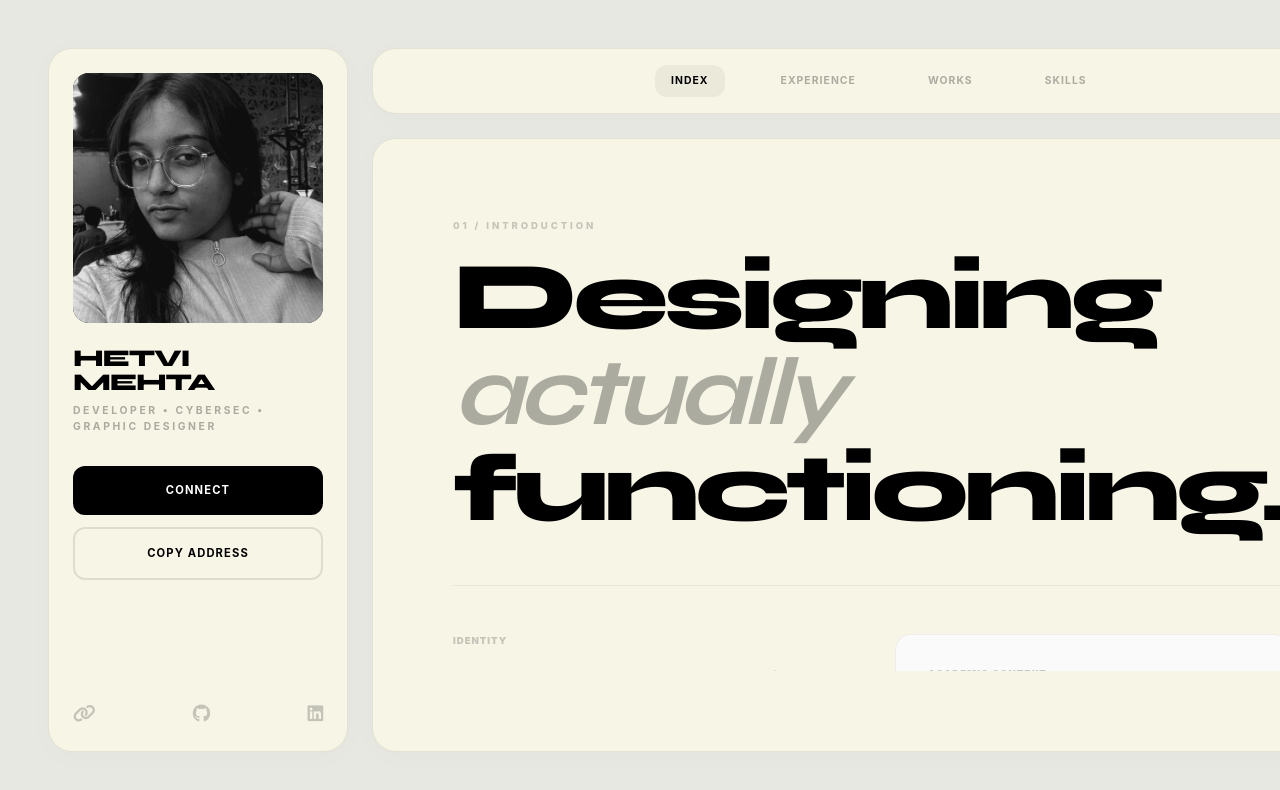
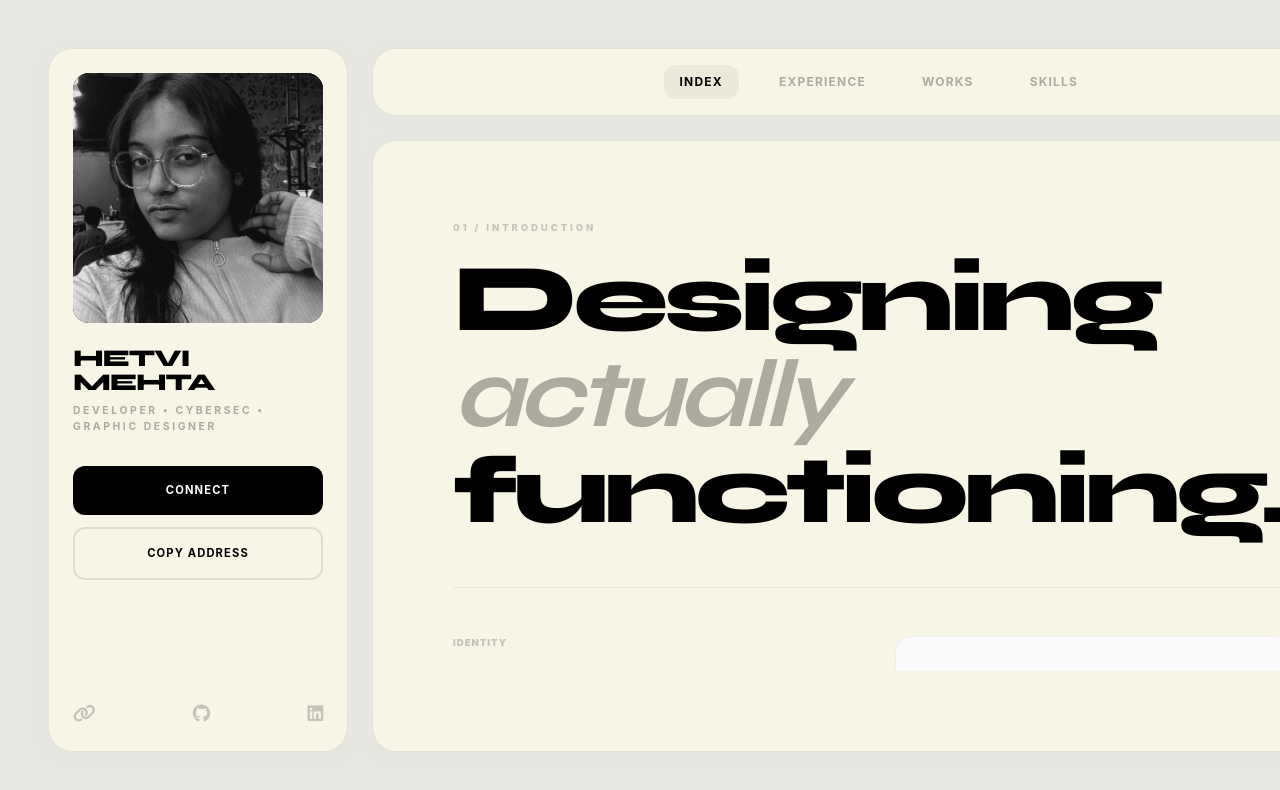
Before and after one commit to Hetveemehta/Portfolio, a plain HTML site: page Portfolio/index.html in a window 1280 px wide. Shown: the top 790 px of the page. Drawn offline with nearby package versions, Linux system fonts and the light colour scheme.

```diff
--- a/Portfolio/index.html
+++ b/Portfolio/index.html
@@ -51,7 +51,7 @@
 
         .nav-btn {
             color: rgba(0, 0, 0, 0.3);
-            font-size: 0.65rem;
+            font-size: 0.75rem;
             font-weight: 700;
             text-transform: uppercase;
             letter-spacing: 0.1em;
@@ -164,8 +164,8 @@
 
             <!-- Floating Navigation -->
             <nav class="panel p-4 flex justify-center items-center">
-                <div class="flex gap-4 md:gap-10">
-                    <button onclick="navigate('home')" class="nav-btn active">Index</button>
+<div class="flex overflow-x-auto whitespace-nowrap gap-6">
+    <button onclick="navigate('home')" class="nav-btn active">Index</button>
                     <button onclick="navigate('experience')" class="nav-btn">Experience</button>
                     <button onclick="navigate('works')" class="nav-btn">Works</button>
                     <button onclick="navigate('skills')" class="nav-btn">Skills</button>
```
